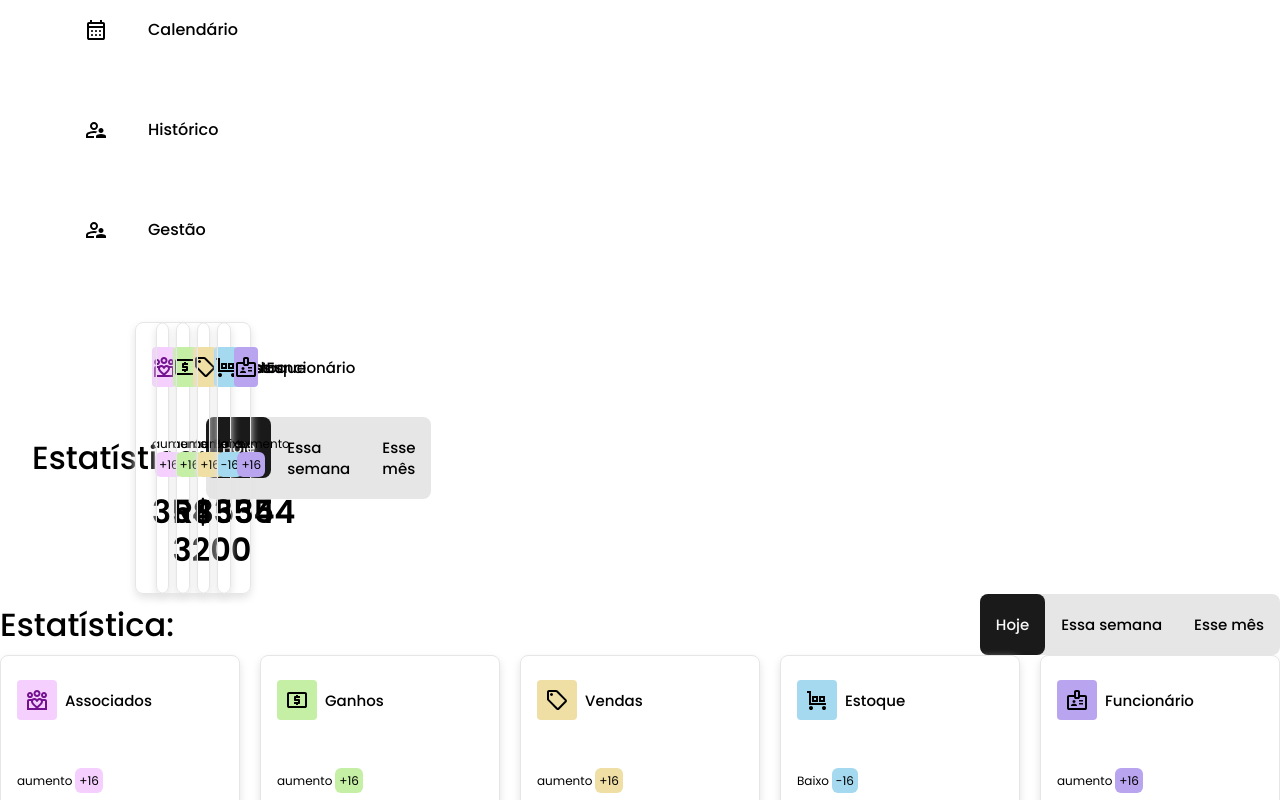
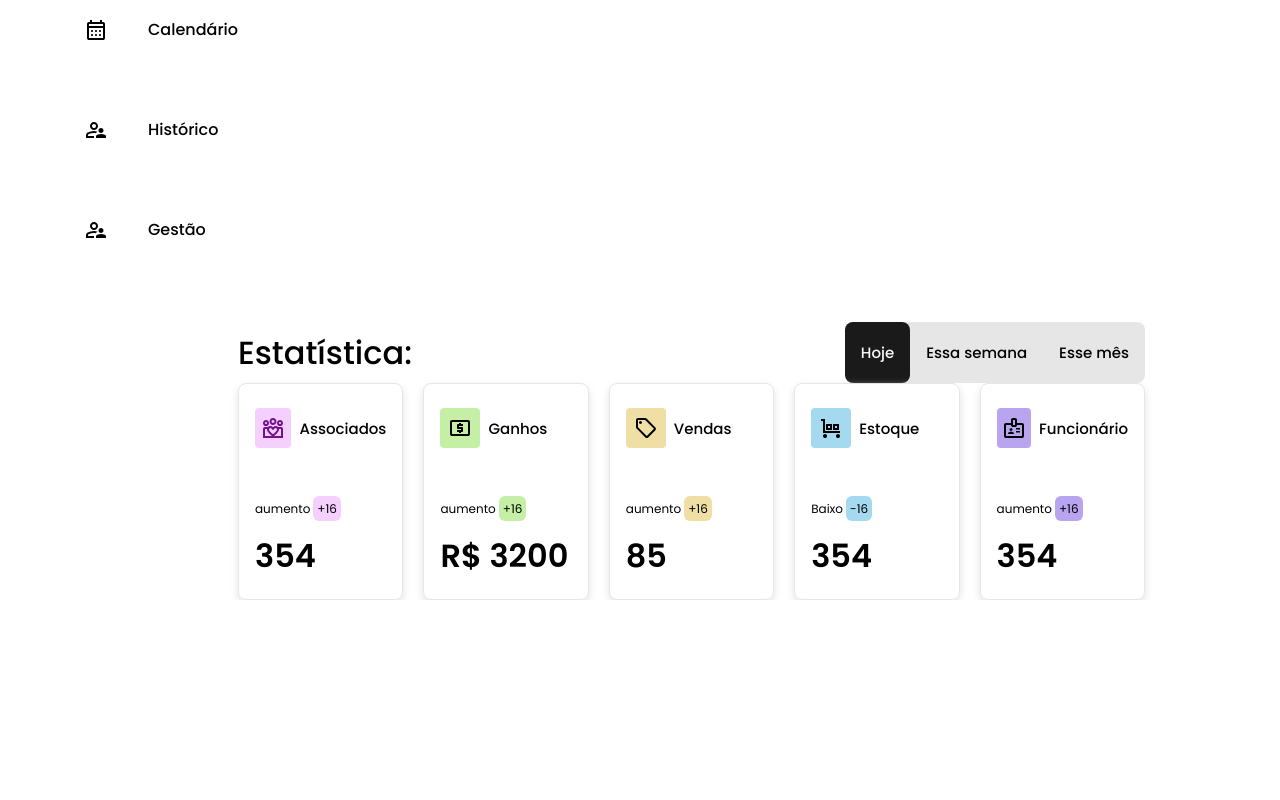
Before and after one commit to ryanNS3/PlanNexus-Front-End, a React (Vite) app: page /doacao in a window 1280 px wide. Shown: the part 565-1365 px from the top of the page. After the commit the page ends 1165 px from the top, so only its background shows below. Built offline with nearby package versions, Linux system fonts and the light colour scheme.

Commit message:
feat: created Main component

```diff
--- a/src/App.jsx
+++ b/src/App.jsx
@@ -8,6 +8,7 @@ import {Home} from "../src/pages/Home";
 import { Login } from "../src/pages/login";
 import { LineTable } from "./components/LineTable";
 import { Statistic } from "./components/Statistic";
+import { Main } from "./components/Main";
 
 function App() {
   return (
@@ -17,7 +18,6 @@ function App() {
           <Route path=":page" element={<Statistic />} />
         </Route>
       </Routes>
-      <Statistic />
     </>
   );
 }
--- a/src/assets/Main/index.jsx
+++ /dev/null
@@ -1,3 +0,0 @@
-export function Main({ children }) {
-  return <main className="bg-rosa-50 h-4 w-full">{children}</main>;
-}
--- /dev/null
+++ b/src/components/Main/index.jsx
@@ -0,0 +1,3 @@
+export function Main({ children }) {
+  return <main className="col-start-3 col-end-[12]">{children}</main>;
+}
--- a/src/pages/Home/index.jsx
+++ b/src/pages/Home/index.jsx
@@ -1,13 +1,16 @@
 import { Outlet } from "react-router-dom";
 import { Header } from "../../components/Header";
 import { Sidebar } from "../../components/Sidebar";
+import { Main } from "../../components/Main";
 
 export function Home() {
   return (
     <div className="grid grid-cols-12 gap-5 mx-8 max-w-[90rem]">
       <Sidebar className="col-span-2" />
       <Header className="col-span-10" />
+      <Main>
         <Outlet />
+      </Main>
     </div>
   );
 }
```
